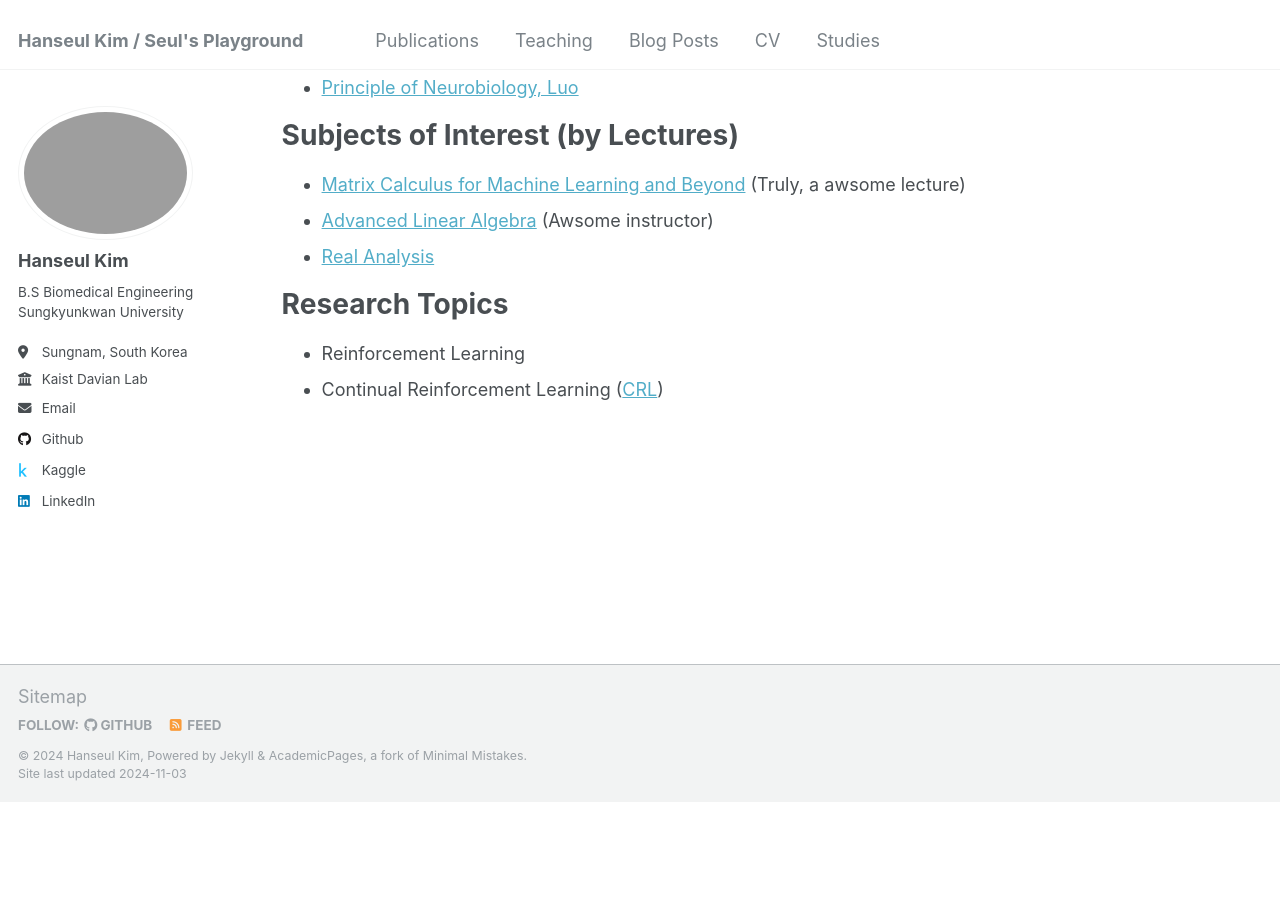
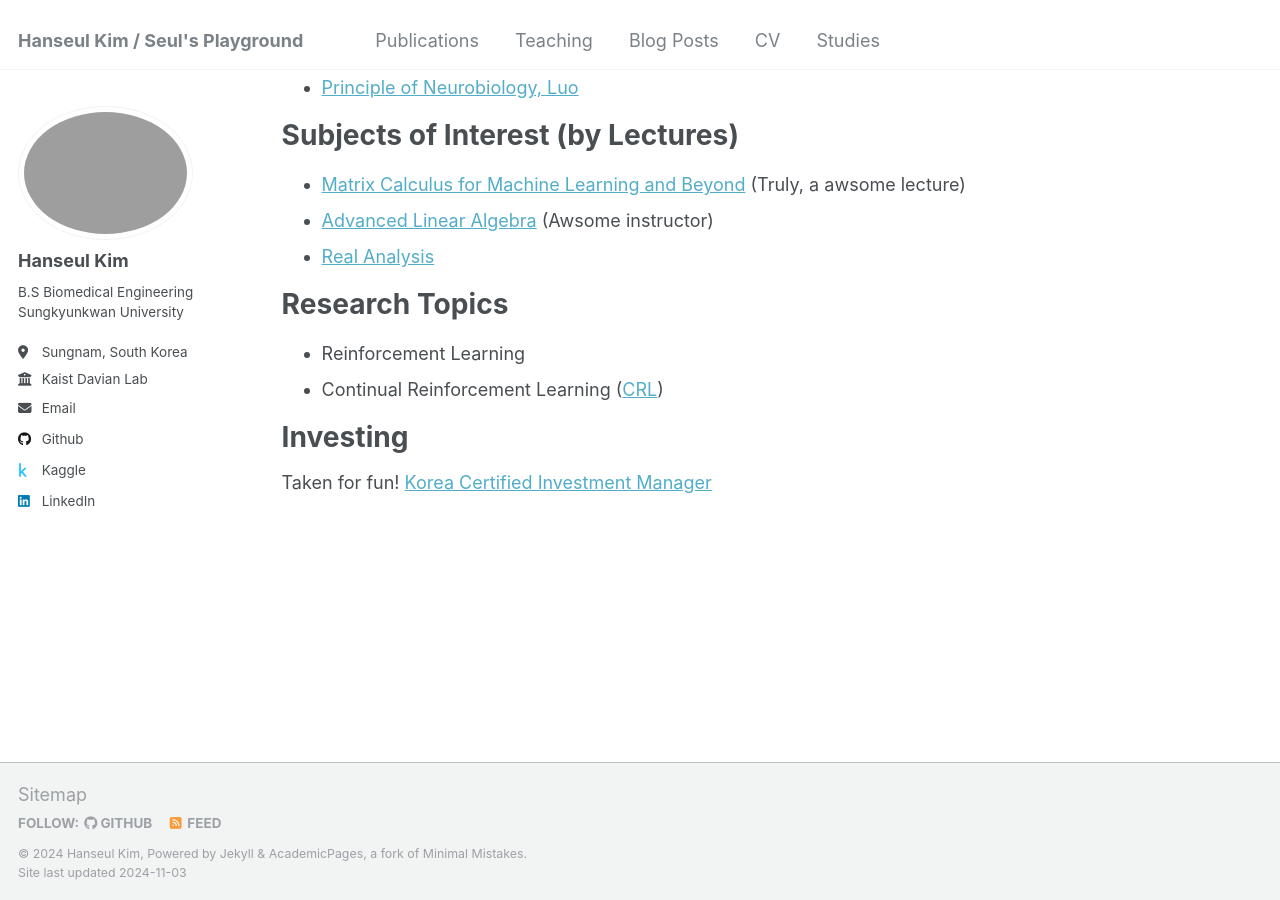
Before and after one commit to k1seul/k1seul.github.io, a Jekyll site: the page built from _pages/about.md, in a window 1280 px wide and 900 px high, scrolled down 932 px. Built offline with Jekyll 4.4.1, drawn with Linux system fonts in a browser that asks for light colours; nearby versions of some CDN libraries; before the commit the page ends 1734 px from its top, so only the background shows below that.

Commit message:
Added: assignment 06

```diff
--- a/_pages/about.md
+++ b/_pages/about.md
@@ -46,3 +46,8 @@ Hello! I'm Hansul Kim, a Deep Learning research student passionate about Mathema
 
 - Reinforcement Learning
 - Continual Reinforcement Learning ([CRL](https://arxiv.org/abs/2307.11046))
+
+# Investing
+
+Taken for fun!
+[Korea Certified Investment Manager](https://www.pqi.or.kr/inf/qul/infQulBasDetail.do?qulId=9124)
```
